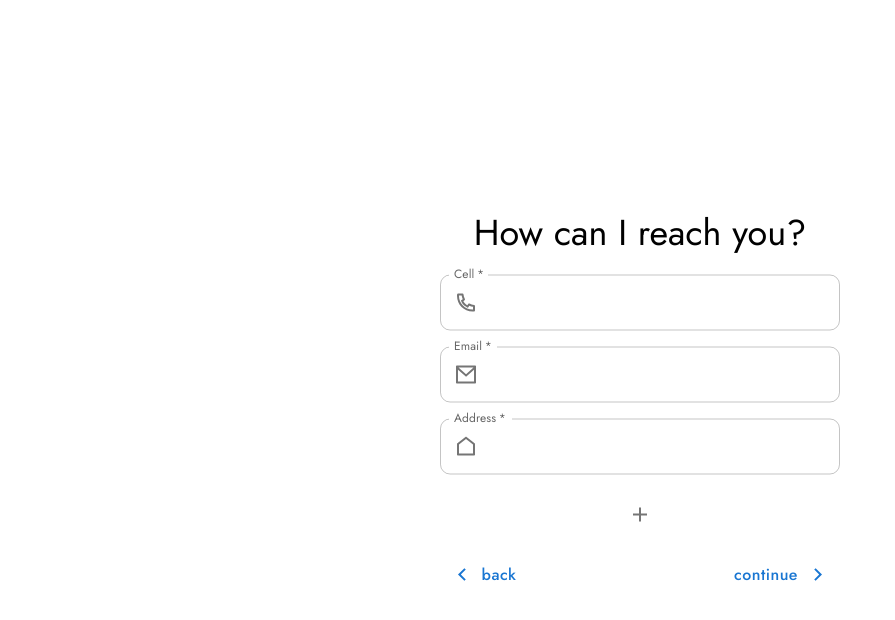
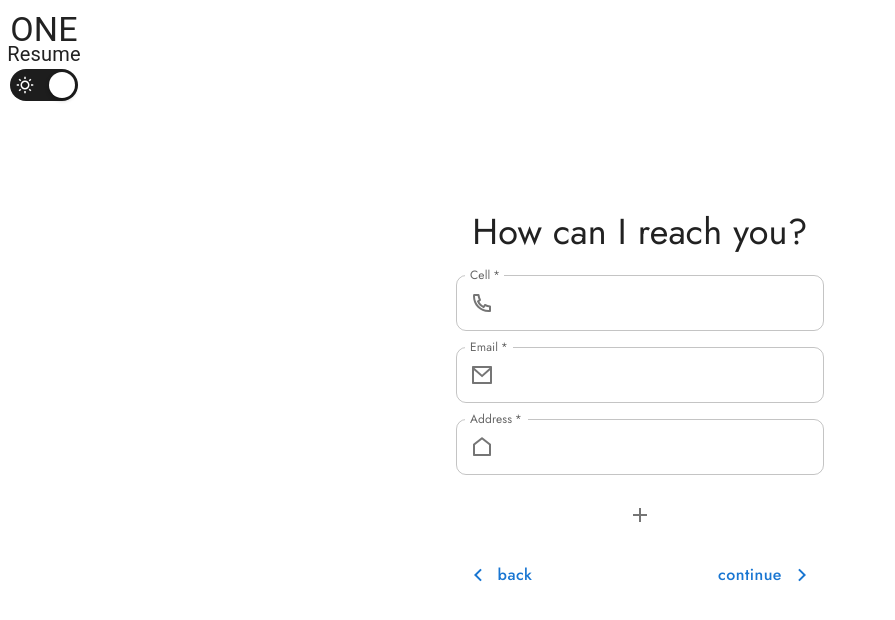
Before and after one commit to haoxiang-xu/one_resume, a React (Create React App) app in the folder frontend/: page / in a window 1280 px wide. Shown: the top 620 px of the page, without its empty margins (0-895 px from the left). Built offline with nearby package versions, Linux system fonts and the light colour scheme.

Commit message:
theme imbedded

```diff
--- a/frontend/src/BUILTIN_COMPONENTs/mini_react/mini_react.js
+++ b/frontend/src/BUILTIN_COMPONENTs/mini_react/mini_react.js
@@ -1,4 +1,6 @@
 import { useState, useEffect } from "react";
+import { createTheme, ThemeProvider } from "@mui/material/styles";
+import { CssBaseline } from "@mui/material";
 
 /* { ENVIRONMENT LISTENERs } ------------------------------------------------------------------------------------ */
 const useSystemTheme = () => {
@@ -36,6 +38,20 @@ const useWindowSize = () => {
   }, []);
   return windowSize;
 };
+const MaterialUIThemeWrapper = ({ children, mode = "light" }) => {
+  const theme = createTheme({
+    palette: {
+      mode: mode,
+    },
+  });
+
+  return (
+    <ThemeProvider theme={theme}>
+      <CssBaseline />
+      {children}
+    </ThemeProvider>
+  );
+};
 /* { ENVIRONMENT LISTENERs } ------------------------------------------------------------------------------------ */
 
-export { useSystemTheme, useWindowSize };
+export { useSystemTheme, useWindowSize, MaterialUIThemeWrapper };
--- a/frontend/src/BUILTIN_COMPONENTs/switch/switch.js
+++ b/frontend/src/BUILTIN_COMPONENTs/switch/switch.js
@@ -232,7 +232,7 @@ const LightSwitch = ({ style }) => {
 
   return (
     <Switch
-      style={preprocess_style(style)}
+      style={{ ...preprocess_style(style) }}
       on_icon_src="sun"
       off_icon_src="moon"
       on={onThemeMode === "light_mode"}
@@ -314,16 +314,16 @@ const Switch = ({
           position: "absolute",
           top: "50%",
           left: on
-            ? switchStyle?.width - switchStyle?.height + thumbOffset
-            : thumbOffset,
+            ? switchStyle?.width - switchStyle?.height + thumbOffset + 1
+            : thumbOffset + 1,
 
           height:
             typeof switchStyle?.height === "number"
-              ? switchStyle.height - thumbOffset * 2
+              ? switchStyle.height - thumbOffset * 3
               : undefined,
           width:
             typeof switchStyle?.height === "number"
-              ? switchStyle.height - thumbOffset * 2
+              ? switchStyle.height - thumbOffset * 3
               : undefined,
 
           borderRadius: Math.max(0, switchStyle?.borderRadius - 3) || "50%",
@@ -343,8 +343,8 @@ const Switch = ({
             typeof switchStyle?.height === "number" &&
             typeof switchStyle?.width === "number"
               ? on
-                ? 4
-                : switchStyle?.width - switchStyle?.height + 7 + 4
+                ? 6
+                : switchStyle?.width - switchStyle?.height + 7 + 2
               : undefined,
           transform: "translate(0%, -50%)",
 
--- a/frontend/src/BUILTIN_COMPONENTs/theme/default_mini_theme.json
+++ b/frontend/src/BUILTIN_COMPONENTs/theme/default_mini_theme.json
@@ -26,6 +26,9 @@
       "boxShadow": "0 2px 3px rgba(0, 0, 0, 0.16)",
       "padding": "8px",
       "cursor": "pointer"
+    },
+    "font": {
+      "color": "#222222"
     },
     "backgroundColor": "#FFFFFF"
   },
@@ -57,6 +60,9 @@
       "padding": "8px",
       "cursor": "pointer"
     },
-    "backgroundColor": "#222222"
+    "font": {
+      "color": "#CCCCCC"
+    },
+    "backgroundColor": "#21252b"
   }
 }
--- a/frontend/src/COMPONENTs/applicant_info_form/applicant_info_form.js
+++ b/frontend/src/COMPONENTs/applicant_info_form/applicant_info_form.js
@@ -1,4 +1,8 @@
-import { useEffect, useState } from "react";
+import { useEffect, useState, useContext } from "react";
+
+/* { Contexts } -------------------------------------------------------------------------------------------------------------- */
+import { ConfigContext } from "../../CONTAINERs/config/context";
+/* { Contexts } -------------------------------------------------------------------------------------------------------------- */
 
 import Icon from "../../BUILTIN_COMPONENTs/icon/icon";
 
@@ -94,6 +98,7 @@ const ContactRow = ({
   edit_contact_row_value,
   delete_contact_row,
 }) => {
+    const { theme } = useContext(ConfigContext);
   const contactTypeOptions = [
     { value: "linkedin", label: "LinkedIn", icon: "linked_in" },
     { value: "github", label: "GitHub", icon: "github" },
@@ -156,7 +161,7 @@ const ContactRow = ({
           PaperProps: {
             sx: {
               borderRadius: "10px",
-              backgroundColor: "#fefefe",
+              backgroundColor: theme?.backgroundColor || "#FFFFFF",
               boxShadow: "0 2px 32px rgba(0,0,0,0.16)",
               maxHeight: 300,
               fontFamily: "Jost",
--- /dev/null
+++ b/frontend/src/COMPONENTs/logo_text/logo_text.js
@@ -0,0 +1,80 @@
+import { useContext } from "react";
+
+/* { Contexts } -------------------------------------------------------------------------------------------------------------- */
+import { ConfigContext } from "../../CONTAINERs/config/context";
+/* { Contexts } -------------------------------------------------------------------------------------------------------------- */
+
+import { LightSwitch } from "../../BUILTIN_COMPONENTs/switch/switch";
+
+const LogoText = () => {
+  const { theme, onThemeMode } = useContext(ConfigContext);
+  return (
+    <div
+      className="logo-text"
+      style={{
+        position: "absolute",
+        top: 12,
+        left: 12,
+        width: 64,
+        height: 64,
+      }}
+    >
+      <span
+        style={{
+          transition: "all 0.2s ease-in-out",
+          position: "absolute ",
+          transform: "translate(-50%, 0%)",
+          left: "50%",
+          top: 0,
+          fontSize: "34px",
+          lineHeight: "34px",
+          color: theme?.font?.color || "rgb(36, 36, 36)",
+
+          userSelect: "none",
+          WebkitUserSelect: "none",
+          MozUserSelect: "none",
+          msUserSelect: "none",
+        }}
+      >
+        ONE
+      </span>
+      <span
+        style={{
+          transition: "all 0.2s ease-in-out",
+          position: "absolute ",
+          transform: "translate(-50%, 0%)",
+          left: "50%",
+          top: 32,
+          fontSize: "20px",
+          lineHeight: "20px",
+          color: theme?.font?.color || "rgb(36, 36, 36)",
+
+          userSelect: "none",
+          WebkitUserSelect: "none",
+          MozUserSelect: "none",
+          msUserSelect: "none",
+        }}
+      >
+        Resume
+      </span>
+      <LightSwitch
+        style={{
+          position: "absolute",
+          transform: "translate(-50%, 0%)",
+          left: "50%",
+          top: 57,
+          width: 68,
+          height: 32,
+
+          backgroundColor_on: "rgb(29, 29, 29)",
+          backgroundColor: "rgb(200, 200, 200)",
+          color: onThemeMode === "dark_mode" ? "#21252b" : "rgb(255, 255, 255)",
+          boxShadow_on: "none",
+          boxShadow: "none",
+        }}
+      />
+    </div>
+  );
+};
+
+export default LogoText;
--- a/frontend/src/CONTAINERs/config/container.js
+++ b/frontend/src/CONTAINERs/config/container.js
@@ -1,5 +1,8 @@
 import { useCallback, useEffect, useState } from "react";
-import { useSystemTheme } from "../../BUILTIN_COMPONENTs/mini_react/mini_react";
+import {
+  useSystemTheme,
+  MaterialUIThemeWrapper,
+} from "../../BUILTIN_COMPONENTs/mini_react/mini_react";
 
 /* { Contexts } -------------------------------------------------------------------------------------------------------------- */
 import { ConfigContext } from "./context";
@@ -113,7 +116,11 @@ const ConfigContainer = ({ children }) => {
         isMobile,
       }}
     >
-      {children}
+      <MaterialUIThemeWrapper
+        mode={onThemeMode == "dark_mode" ? "dark" : "light"}
+      >
+        {children}
+      </MaterialUIThemeWrapper>
     </ConfigContext.Provider>
   );
 };
--- a/frontend/src/PAGEs/main.js
+++ b/frontend/src/PAGEs/main.js
@@ -1,10 +1,29 @@
+import { useContext } from "react";
+
+/* { Contexts } -------------------------------------------------------------------------------------------------------------- */
+import { ConfigContext } from "../CONTAINERs/config/context";
+/* { Contexts } -------------------------------------------------------------------------------------------------------------- */
+
 import ApplicantInfoForm from "../COMPONENTs/applicant_info_form/applicant_info_form";
+import LogoText from "../COMPONENTs/logo_text/logo_text";
 
 const Main = () => {
+  const { theme } = useContext(ConfigContext);
+
   return (
-    <div className="main-page">
+    <div
+      className="main-page"
+      style={{
+        position: "absolute",
+        top: 0,
+        left: 0,
+        width: "100%",
+        height: "100%",
+        backgroundColor: theme?.backgroundColor || "#FFFFFF",
+      }}
+    >
       <ApplicantInfoForm />
-      {/* Additional components can be added here */}
+      <LogoText />
     </div>
   );
 };
```
